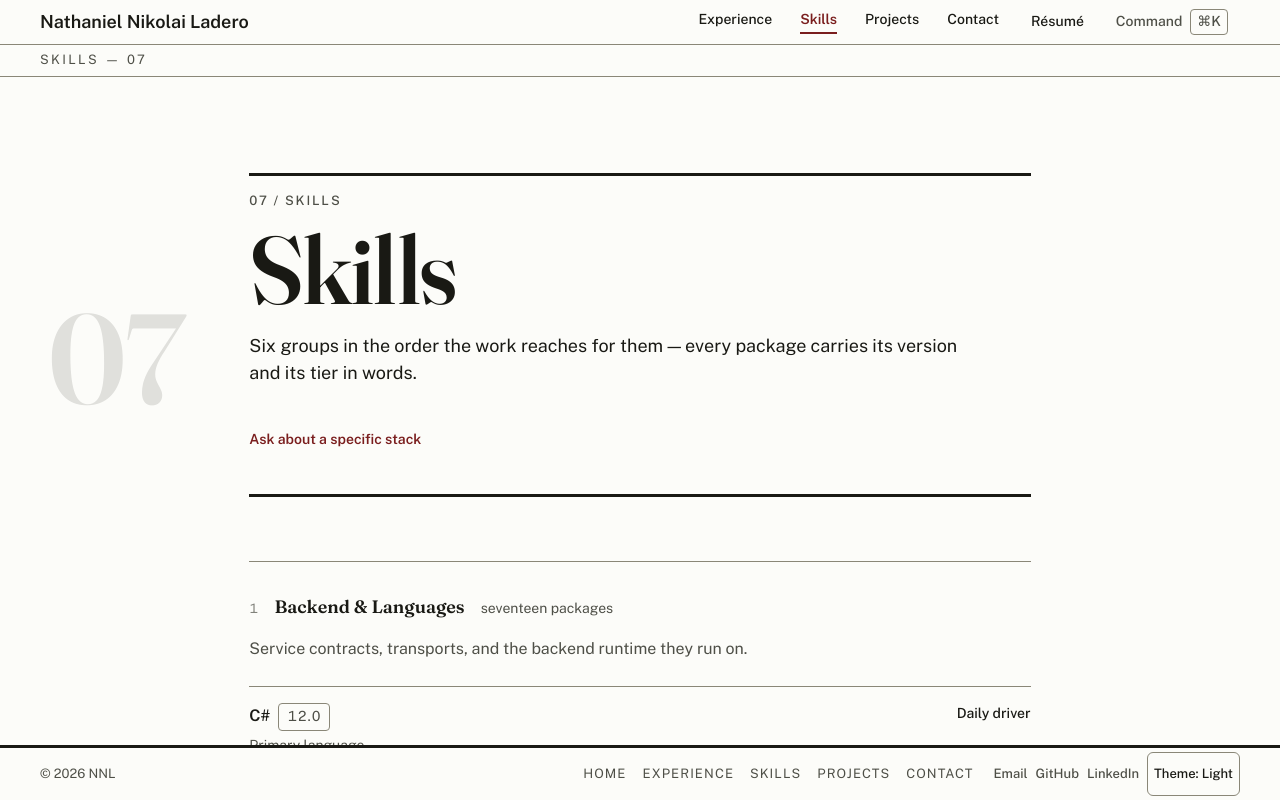
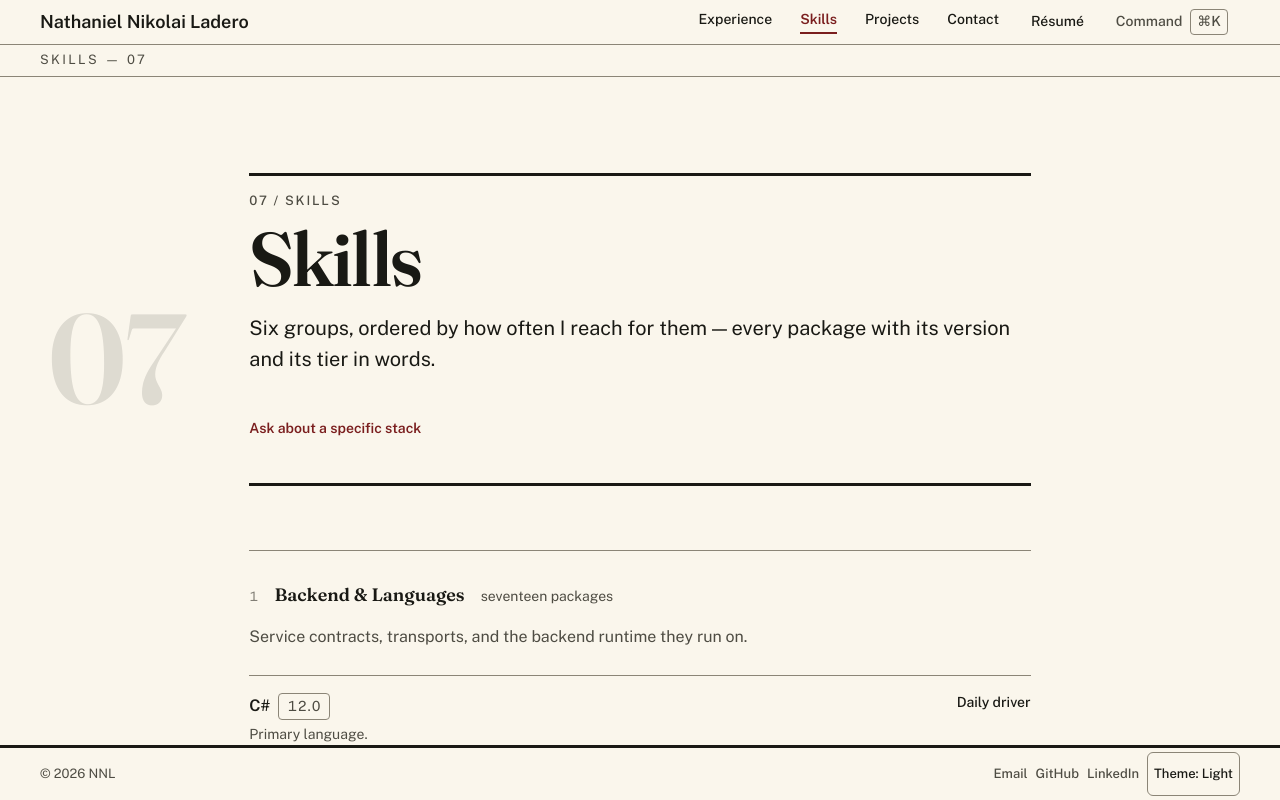
Before and after one commit to nathwn12/nathwn12.github.io, a React (Vite) app: page /skills in a window 1280 px wide. Built offline with nearby package versions, Linux system fonts and the light colour scheme.

Commit message:
polish: warm themes, coherent type scale, single nav layer, tighter copy

```diff
--- a/src/components/Contact.tsx
+++ b/src/components/Contact.tsx
@@ -189,8 +189,7 @@ function ContactForm() {
     <div className="mt-16 border-t border-border pt-8">
       <h2 className="text-headline font-semibold text-text">Send a message</h2>
       <p className="mt-4 max-w-[65ch] text-detail text-text-muted">
-        The fastest path to my inbox — I usually answer within a day or two.
-        Prefer your own mail client?{" "}
+        Send it from this page. Prefer your own mail client?{" "}
         <a href={MAILTO_HREF} className={LINK}>
           Or email me directly
         </a>{" "}
@@ -374,10 +373,10 @@ export function Contact() {
             <div className="flex items-baseline gap-3 pt-4">
               <Kicker>{KICKER}</Kicker>
             </div>
-            <h1 className="masthead-name mt-3 text-text">Contact</h1>
+            <h1 className="masthead-name route-title mt-3 text-text">Contact</h1>
             <p className="mt-4 max-w-[65ch] text-lead text-text">
-              Send a note about a role, a system, or a problem worth solving — it
-              reaches my inbox directly and I answer from Hagonoy, Bulacan.
+              Tell me about the role, the system, or the problem. Notes reach my
+              inbox directly, and I answer from Hagonoy, Bulacan.
             </p>
             {/* The page's one primary action phrase, at the end of the title
                 block (docs/premium-direction.md § Layout): it opens the
@@ -426,13 +425,13 @@ export function Contact() {
         >
           <h2 className="text-headline font-semibold text-text">Reach me</h2>
           <p className="mt-4 max-w-[65ch] text-detail text-text-muted">
-            No account, no form, nothing in between: your mail client opens
-            with the subject and a short template already filled in.
+            No account needed: your mail client opens with the subject and a
+            short template already written.
           </p>
 
           <div className="mt-6 flex flex-col items-start gap-4">
             <a href={MAILTO_HREF} className={PRIMARY_BUTTON}>
-              Write an email
+              Open a prefilled draft
             </a>
             <button
               type="button"
--- a/src/components/Experience.tsx
+++ b/src/components/Experience.tsx
@@ -90,7 +90,7 @@ export function Experience() {
               <div className="flex items-baseline gap-3">
                 <Kicker>{KICKER}</Kicker>
               </div>
-              <h1 className="masthead-name mt-3 text-text">Experience</h1>
+              <h1 className="masthead-name route-title mt-3 text-text">Experience</h1>
               <p className="mt-4 max-w-[65ch] text-lead text-text">
                 {experienceLede}
               </p>
--- a/src/components/Footer.tsx
+++ b/src/components/Footer.tsx
@@ -1,7 +1,5 @@
 import { useCallback, useEffect } from "react";
 import { CONTACT_EMAIL } from "../lib/contact";
-import { ROUTES, navigate } from "../lib/router";
-import { navName } from "../lib/navNames";
 import { cycleTheme, useTheme } from "../lib/theme";
 
 /**
@@ -10,9 +8,11 @@ import { cycleTheme, useTheme } from "../lib/theme";
  *
  * One row at every width (`min-h-11` + `py-1` ≈ 52px, `whitespace-nowrap`,
  * no `flex-wrap`, no horizontal scroll container):
- * `© YEAR NNL` on the left, route links (hidden below `lg`) plus
- * Email/GitHub/LinkedIn/Theme on the right. The long colophon sentence lives
- * in the end-of-page `PageFoot`, not here.
+ * `© YEAR NNL` on the left, then the four actions that live nowhere else in
+ * the chrome - Email, GitHub, LinkedIn, and the theme control. Page
+ * destinations belong to the header and the end-of-page pager; the footer
+ * does not repeat them. The long colophon sentence lives in the end-of-page
+ * `PageFoot`, not here.
  *
  * Narrow viewports (below 25rem) only tighten the two gaps one step — the row
  * itself never wraps, scrolls, or clips, and the 52px bar keeps the focus
@@ -74,22 +74,6 @@ export function Footer() {
             <span className="shrink-0 text-micro text-text-muted">
               © {YEAR} NNL
             </span>
-            <div className="flex min-w-0 items-center gap-x-5">
-              <nav
-                aria-label="Sections"
-                className="hidden items-center gap-x-4 lg:flex"
-              >
-                {ROUTES.map((item) => (
-                  <button
-                    key={item.path}
-                    type="button"
-                    onClick={() => navigate(item.path)}
-                    className="flex min-h-11 shrink-0 items-center rounded-xs font-mono text-micro uppercase tracking-[0.08em] text-text-muted transition-colors duration-nav hover:text-accent-text hover:underline"
-                  >
-                    {navName(item.id, item.label)}
-                  </button>
-                ))}
-              </nav>
             <nav
               aria-label="Contact and appearance"
               className="flex shrink-0 items-center gap-x-2 max-[25rem]:gap-x-1"
@@ -118,7 +102,6 @@ export function Footer() {
           </div>
         </div>
       </div>
-      </div>
     </footer>
   );
 }
--- a/src/components/Projects.tsx
+++ b/src/components/Projects.tsx
@@ -84,7 +84,7 @@ export default function Projects() {
             <div className="flex items-baseline gap-3 pt-4">
               <Kicker>{KICKER}</Kicker>
             </div>
-            <h1 className="masthead-name mt-3 text-text">Projects</h1>
+            <h1 className="masthead-name route-title mt-3 text-text">Projects</h1>
             <p className="mt-4 max-w-[65ch] text-lead text-text">
               {projectsLede}
             </p>
--- a/src/components/Skills.tsx
+++ b/src/components/Skills.tsx
@@ -68,7 +68,7 @@ export function Skills() {
             <div className="flex items-baseline gap-3 pt-4">
               <Kicker>{KICKER}</Kicker>
             </div>
-            <h1 className="masthead-name mt-3 text-text">Skills</h1>
+            <h1 className="masthead-name route-title mt-3 text-text">Skills</h1>
             <p className="mt-4 max-w-[65ch] text-lead text-text">
               {skillsLede}
             </p>
--- a/src/content/hero.ts
+++ b/src/content/hero.ts
@@ -16,9 +16,9 @@
 export const heroClaim: string =
   "Payment backends that hold up under production load.";
 
-/** The one prose line naming the stack the career was built on. */
+/** The one prose line naming the systems the stack carried. */
 export const coreStack: string =
-  "Built on C#, ASP.NET, MySQL, Redis, RabbitMQ, and AWS.";
+  "C# and ASP.NET services for payments, cash management, and access control.";
 
 /** The availability status line shown directly under the contact CTA. */
 export const availability: string = "Open to backend roles — remote.";
--- a/src/content/skills.ts
+++ b/src/content/skills.ts
@@ -200,9 +200,9 @@ const groupCountWord =
   countWords(repos.length).charAt(0).toUpperCase() +
   countWords(repos.length).slice(1);
 
-/** Route lede: reading order and what each package carries — never a
+/** Route lede: reading order and what each package carries - never a
     restatement of the title. */
-export const skillsLede = `${groupCountWord} groups in the order the work reaches for them — every package carries its version and its tier in words.`;
+export const skillsLede = `${groupCountWord} groups, ordered by how often I reach for them — every package with its version and its tier in words.`;
 
 /** Group size note: the count in words. The reading order already lives in
     the route lede and the group's rank, so it is not repeated here. */
--- a/src/index.css
+++ b/src/index.css
@@ -14,8 +14,8 @@
    src/content/skills.ts TIER_STYLES, src/lib/router.tsx route accents,
    src/lib/theme.ts (the `data-theme` + `nnl-theme` storage seam).
 
-   :root                   = LIGHT (paper ground, ink text)
-   html[data-theme="dark"] = DARK  (AMOLED black ground, paper text)
+   :root                   = LIGHT (warm paper ground, ink text)
+   html[data-theme="dark"] = DARK  (warm ink ground, paper text)
    index.html seeds data-theme before paint, so the dark block always wins for
    dark users; the light block is the unthemed fallback.
 
@@ -23,11 +23,17 @@
    ========================================================================= */
 
 /* --- TWO FAMILIES, LOADED LOCALLY (public/fonts, both OFL 1.1) -----------
-   Display: Fraunces — page titles and section headings only. Never body,
+   Display: Fraunces - page titles and section headings only. Never body,
    never labels, never code.
-   Body:    Public Sans — everything else, including navigation and controls.
+   Body:    Public Sans - everything else, including navigation and controls.
    No third family, and no system stack as a design choice: the fallback lists
-   below are a safety net for a failed font fetch, not the design. */
+   below are a safety net for a failed font fetch, not the design.
+
+   Font decision (2026-10-24): Newsreader + Inter were evaluated as a warmer
+   serif / neutral sans pairing. Neither file exists in public/fonts, and this
+   source-only pass may not add binary assets or a remote font request, so the
+   two shipped OFL faces stay. Hierarchy, tracking, and weight carry the pass
+   instead; a future asset pass can swap families without touching consumers. */
 @font-face {
   font-family: "Fraunces";
   src: url("/fonts/fraunces-600-latin.woff2") format("woff2");
@@ -54,11 +60,11 @@
   --font-mono: "Public Sans", ui-sans-serif, system-ui, "Segoe UI", Arial, sans-serif;
 
   /* --- LIGHT · paper ground ---------------------------------------------- */
-  --color-bg: #fcfcf9; /* Paper — page ground */
-  --color-text: #191914; /* Ink — primary text and rules */
-  --color-border: #8a8778; /* Line — 1px hairlines and dividers */
-  --color-text-muted: #4e4f47; /* Muted — secondary text only */
-  --color-accent: #7a1e1e; /* Claret — 10.1:1 on Paper; sole accent */
+  --color-bg: #faf6ec; /* Paper - warm ivory ground */
+  --color-text: #191914; /* Ink - primary text and rules (16.3:1) */
+  --color-border: #8b8577; /* Line - 1px hairlines and dividers (3.4:1) */
+  --color-text-muted: #4e4c43; /* Muted - secondary text only (8.0:1) */
+  --color-accent: #7a1e1e; /* Claret - 9.6:1 on Paper; sole accent */
   --color-accent-2: #7a1e1e; /* alias — see the alias note below */
   --color-accent-3: #7a1e1e; /* alias */
   --color-accent-4: #7a1e1e; /* alias */
@@ -70,19 +76,20 @@
   --color-accent-4-text: #7a1e1e;
   --color-selection: rgba(122, 30, 30, 0.14);
 
-  /* Surfaces step away from the ground in LUMINANCE ONLY — same hue, no hue
-     shift between levels, and no sixth token: they are the ground at a lower
-     (light) / higher (dark) luminance. */
-  --color-surface: #f3f1e6;
-  --color-surface-2: #e9e6d9;
-  --color-border-accent: #191914; /* Ink rule — page titles and inputs */
+  /* Surfaces step away from the ground in LUMINANCE ONLY - same warm hue, no
+     hue shift between levels, and no sixth token: they are the ground at a
+     lower (light) / higher (dark) luminance. */
+  --color-surface: #f2ecde;
+  --color-surface-2: #e9e2d1;
+  --color-border-accent: #191914; /* Ink rule - page titles and inputs */
 
   /* --- Type scale — the direction's named roles ------------------------- */
-  /* Page title 2.5rem/1.1 · Section heading 1.5rem/1.25 · Subheading
-     1.125rem/1.4 · Body 1rem/1.65 · Detail 0.875rem/1.55 · Label
-     0.8125rem/1.4. micro/label/detail keep their frozen names; the smallest
-     step in the system is 0.8125rem (13px), and Muted text is never set
-     below 14px. */
+  /* Route title clamp 2.5–4.75rem (`.masthead-name.route-title`) · Page title
+     2.75rem/1.06 · Section heading 1.75rem/1.18 · Subheading 1.25rem/1.55 ·
+     Entry title 1.125rem/1.35 · Body 1rem/1.7 · Detail 0.875rem/1.55 ·
+     Label 0.8125rem/1.4. micro/label/detail keep their frozen names; the
+     smallest step in the system is 0.8125rem (13px), and Muted text is never
+     set below 14px. */
   --text-micro: 0.8125rem; /* 13px — the floor */
   --text-micro--line-height: 1.4;
   --text-label: 0.875rem; /* 14px — controls, nav items, form labels */
@@ -90,17 +97,17 @@
   --text-detail: 0.875rem; /* 14px — timestamps, metadata, tech lists */
   --text-detail--line-height: 1.55;
   --text-body: 1rem; /* 16px — prose */
-  --text-body--line-height: 1.65;
+  --text-body--line-height: 1.7;
   --text-body-lg: 1rem; /* alias of body — pages use it for lead prose */
-  --text-body-lg--line-height: 1.65;
-  --text-lead: 1.125rem; /* 18px — Subheading */
-  --text-lead--line-height: 1.5;
+  --text-body-lg--line-height: 1.7;
+  --text-lead: 1.25rem; /* 20px — Subheading: route and band intros */
+  --text-lead--line-height: 1.55;
   --text-title: 1.125rem; /* 18px — entry titles, group names */
-  --text-title--line-height: 1.4;
-  --text-headline: 1.5rem; /* 24px — Section heading */
-  --text-headline--line-height: 1.25;
-  --text-display: 2.5rem; /* 40px — Page title, one per route */
-  --text-display--line-height: 1.1;
+  --text-title--line-height: 1.35;
+  --text-headline: 1.75rem; /* 28px — Section heading */
+  --text-headline--line-height: 1.18;
+  --text-display: 2.75rem; /* 44px — Page title, one per route */
+  --text-display--line-height: 1.06;
 
   /* --- Broadsheet scale (additive, 2026-10-21) ---------------------------
      Authority: docs/premium-direction.md § Type. Masthead, folio, pull
@@ -175,27 +182,28 @@
   --radius-3xl: 24px;
 }
 
-/* DARK · ink ground, paper text — a true inversion, not a tinted overlay.
-   AMOLED: the ground is exactly #000000, not a tinted near-black. Two panels
-   and a page must read as pure black. */
+/* DARK · warm ink ground, paper text — a true inversion, not a tinted overlay.
+   A warm near-black (#14120f), not pure #000: at full black the warm paper text
+   read as a clinical inversion and every warm surface collapsed into the
+   ground. The ground keeps its depth without carrying a coloured cast. */
 html[data-theme="dark"] {
   color-scheme: dark;
-  --color-bg: #000000; /* AMOLED ground */
-  --color-text: #ede9dd; /* Paper text */
-  --color-border: #636052; /* Line */
-  --color-text-muted: #a8a396; /* Muted */
-  --color-accent: #e89b8b; /* Claret — 9.4:1 on the ground */
-  --color-accent-2: #e89b8b;
-  --color-accent-3: #e89b8b;
-  --color-accent-4: #e89b8b;
-  --color-accent-text: #e89b8b; /* accent as text — see the light-block note */
-  --color-accent-2-text: #e89b8b;
-  --color-accent-3-text: #e89b8b;
-  --color-accent-4-text: #e89b8b;
-  --color-selection: rgba(232, 155, 139, 0.22);
-  --color-surface: #141310;
-  --color-surface-2: #1e1c17;
-  --color-border-accent: #ede9dd; /* Paper rule */
+  --color-bg: #14120f; /* warm ink ground */
+  --color-text: #f4f0e5; /* Paper text (16.4:1) */
+  --color-border: #6d6757; /* Line (3.3:1; 3.1:1 on surface) */
+  --color-text-muted: #b5ae9d; /* Muted (8.5:1) */
+  --color-accent: #e9a38e; /* Claret — 9.0:1 on the ground */
+  --color-accent-2: #e9a38e;
+  --color-accent-3: #e9a38e;
+  --color-accent-4: #e9a38e;
+  --color-accent-text: #e9a38e; /* accent as text — see the light-block note */
+  --color-accent-2-text: #e9a38e;
+  --color-accent-3-text: #e9a38e;
+  --color-accent-4-text: #e9a38e;
+  --color-selection: rgba(233, 163, 142, 0.22);
+  --color-surface: #1d1a16;
+  --color-surface-2: #26221c;
+  --color-border-accent: #f4f0e5; /* Paper rule */
 }
 
 html {
@@ -235,6 +243,20 @@ h3, h4 {
   font-family: var(--font-sans);
   font-weight: 600;
   text-wrap: balance;
+}
+
+/* Browser surfaces belong to the system too: one underline offset and one
+   caret colour, from the palette. The accent caret is the same mark the
+   focused field's rule carries. */
+a {
+  text-underline-offset: 0.18em;
+  text-decoration-thickness: 1px;
+}
+
+input,
+textarea,
+select {
+  caret-color: var(--color-accent);
 }
 
 * {
@@ -425,9 +447,21 @@ html[data-theme="dark"] .folio-numeral {
   font-weight: 600;
   font-size: var(--text-masthead);
   line-height: var(--text-masthead--line-height);
-  letter-spacing: -0.015em;
+  letter-spacing: -0.02em;
   word-spacing: 0.04em;
+  /* Fraunces carries an optical size axis in the full family; the shipped
+     static cut is 600, so the large-size fitting is done with tracking rather
+     than a second face. */
   text-wrap: balance;
+}
+
+/* Route nameplates: the home nameplate is the page's one masthead-scale
+   element. Inner-route titles keep the same display face and rules but sit a
+   step down, so five giant words do not shout at the same volume as the name.
+   Declared after the height rules so it never inherits their masthead clamps. */
+.masthead-name.route-title {
+  font-size: clamp(2.5rem, 6vw, 4.75rem);
+  letter-spacing: -0.025em;
 }
 
 /* Below `lg` the masthead floor drops one step: at phone widths three lines
```
Also changed, not shown: src/components/Hero.tsx (+20 -21 lines), src/components/SystemAtlas.tsx (+6 -7 lines), src/content/experience.ts (+5 -4 lines), src/content/projects.ts (+7 -7 lines). Lines whose indentation alone changed are shown as unchanged.
